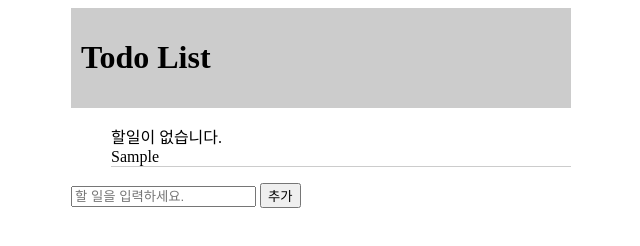
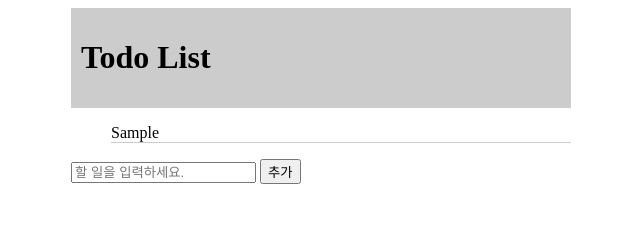
Before and after one commit to khg5900/todo_js_basic, a plain HTML site: page index.html in a window 1280 px wide. Both pictures are taken after typing "Sample" into the empty fields and a click on the button "추가". Shown: the whole page, without its empty margins (319-959 px from the left). Drawn offline with Linux system fonts and the light colour scheme.

Commit message:
Add files via upload

```diff
--- a/index.html
+++ b/index.html
@@ -31,7 +31,6 @@
     </header>
     <section>
         <ul id="todo-list">
-
         </ul>
     </section>
     <footer>
@@ -40,27 +39,46 @@
     </footer>
   </div>
   <script>
-    function 투두입력받아서추가하기(){
-      const todoText = document.querySelector("#input-task").value;
-      const newLiText = "<li>"+ todoText +"</li>";
-      const selectedUl = document.querySelector("#todo-list");
-			if(todoText){
-				selectedUl.innerHTML += newLiText;
-	      document.querySelector("#input-task").value = "";
+  const todoList = []//1.투두들을 넣어둘 배열생성
+  function 투두입력받아서추가하기(todoText ){
+    if(todoText !== ""){
+			todoList.push(todoText)//2.투두배열에 입력한 데이터 추가
     }
-      else
-      {
-        alert("값을 입력해주세요.")
+    else{
+      alert("입력창에 할일을 입력해라");
     }
 }
+function 투두화면에그려주기(todoList){
+		const todoListUl = document.querySelector("#todo-list");
+		todoListUl.innerHTML = ""
+	  if(todoList.length<1){
+      todoListUl.innerHTML = "할일이 없습니다."
+    }
+		else{
+			// const newLiText = "<li>"+ todoList[0] +"</li>";
+			// todoListUl.innerHtml += todoLiText
+			// 변수는 0부터 시작, todoList의길이보다 작을때동안 반복
+			for(let 변수=0; 변수<todoList.length; 변수++){
+				const newLiText = "<li>"+ todoList[변수] +"</li>";
+				todoListUl.innerHTML += newLiText
+			}
+		}
+}
+
+function 추가버튼클릭이벤트(){
+    const todoText = document.querySelector("#input-task").value;
+		투두입력받아서추가하기(todoText)
+    document.querySelector("#input-task").value = "";
+		투두화면에그려주기(todoList)
+}
+	document.querySelector("#btn-add").addEventListener("click",추가버튼클릭이벤트);
   function init(){
     const todoListUl = document.querySelector("#todo-list");
     if(todoListUl.childElementCount<1){
       todoListUl.innerText = "할일이 없습니다."
     }
   }
-    document.querySelector("#btn-add").addEventListener("click",투두입력받아서추가하기);
-    init();
+init()
 </script>
 </body>
 </html>
```
Lines whose indentation alone changed are shown as unchanged.
